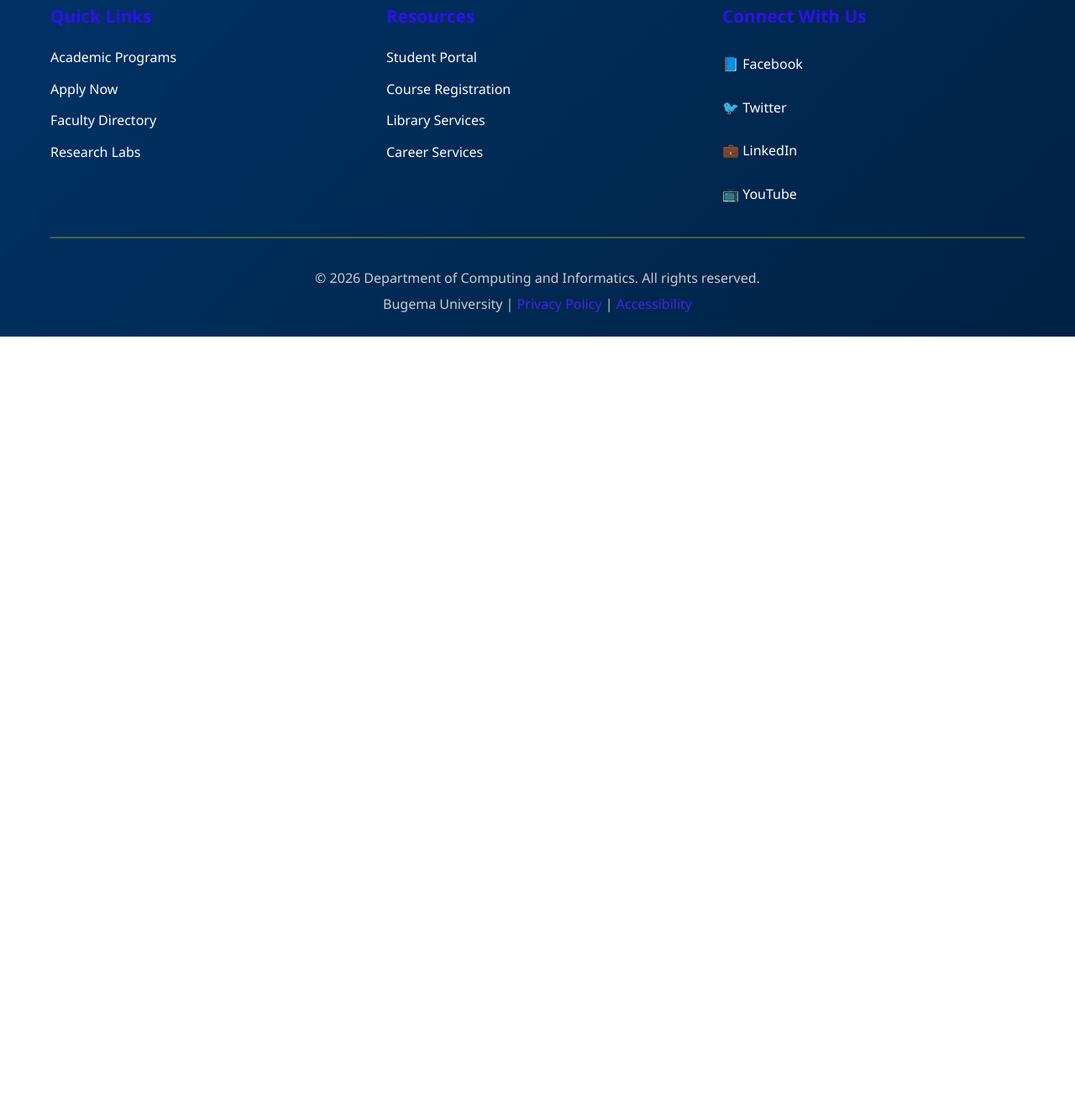
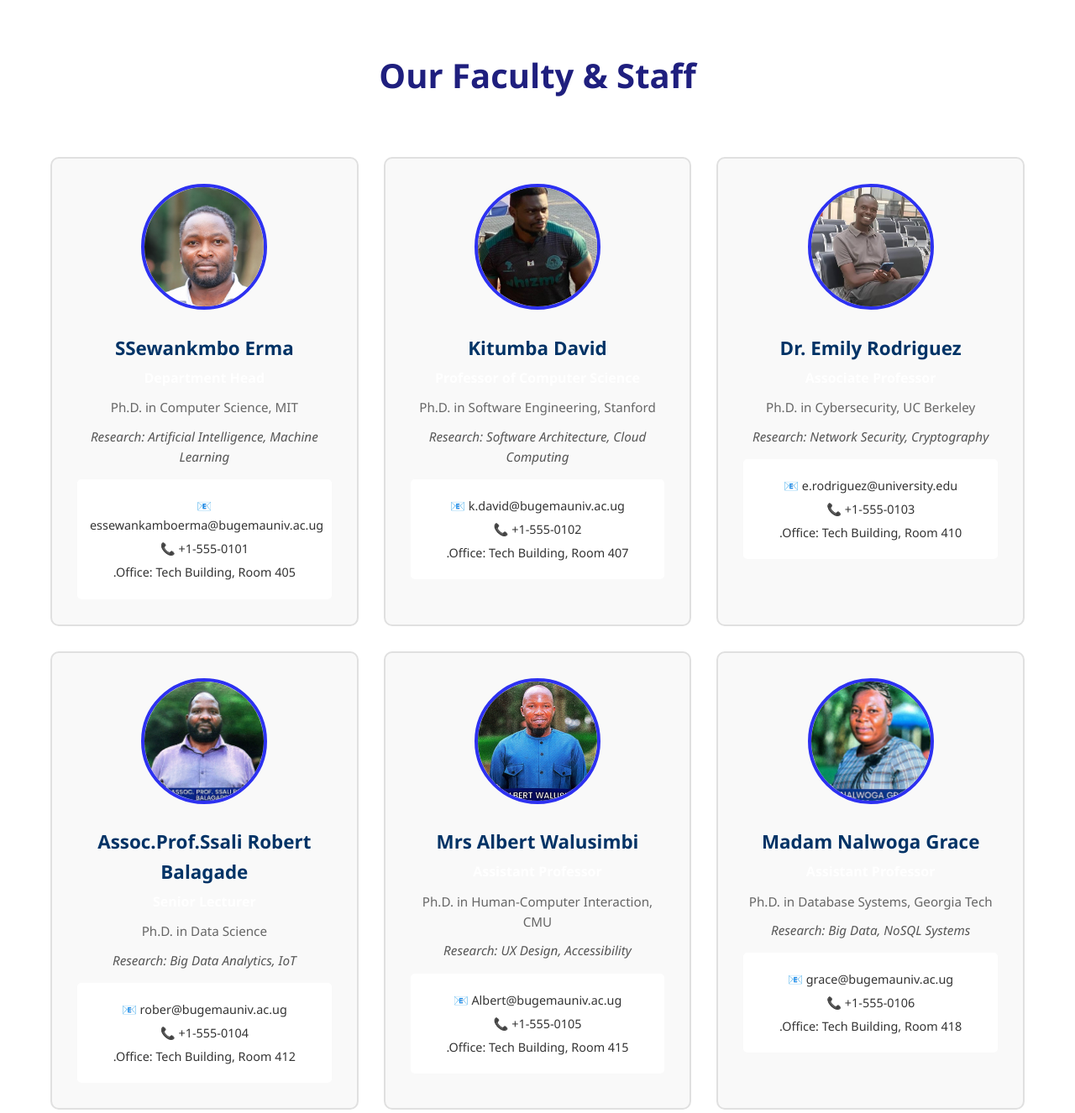
Before and after one commit to Daniellakyusa/Department_website-, a plain HTML site: page about.html in a window 1280 px wide. Shown: the part 1327-2653 px from the top of the page at 84% size. Before the commit the page ends 1728 px from the top, so only its background shows below. Drawn offline with Linux system fonts and the light colour scheme.

Commit message:
Update about.html

```diff
--- a/about.html
+++ b/about.html
@@ -22,7 +22,6 @@
                     <li><a href="home.html">Home</a></li>
                     <li><a href="about.html">About</a></li>
                     <li><a href="programs.html">Programs</a></li>
-                    <li><a href="staff.html">Staff</a></li>
                     <li><a href="research.html">Research</a></li>
                     <li><a href="admissions.html">Admissions</a></li>
                     <li><a href="timetable.html">Timetable</a></li>
@@ -34,6 +33,13 @@
             </nav>
         </div>
     </header>
+
+    <!-- Staff Header Image -->
+    <section class="staff-header">
+        <div class="container">
+            <img src="staff.jpg" alt="Department Staff" class="staff-header-image">
+        </div>
+    </section>
 
     <!-- About Section -->
     <section id="about" class="about-section">
@@ -83,6 +89,90 @@
         </div>
     </section>
 
+    <!-- Staff Section -->
+    <section id="staff" class="staff-section">
+        <div class="container">
+            <h2 class="section-title">Our Faculty & Staff</h2>
+            <div class="staff-grid">
+                <div class="staff-card">
+                    <img src="hod.jpg" alt="Dr. Sarah Johnson" class="staff-photo">
+                    <h3>SSewankmbo Erma</h3>
+                    <p class="position">Department Head</p>
+                    <p class="qualification">Ph.D. in Computer Science, MIT</p>
+                    <p class="research">Research: Artificial Intelligence, Machine Learning</p>
+                    <div class="contact-info">
+                        <p>📧 essewankamboerma@bugemauniv.ac.ug</p>
+                        <p>📞 +1-555-0101</p>
+                        <p>.Office: Tech Building, Room 405</p>
+                    </div>
+                </div>
+                <div class="staff-card">
+                    <img src="lecture.jpg" alt="Prof. Michael Chen" class="staff-photo">
+                    <h3>Kitumba David</h3>
+                    <p class="position">Professor of Computer Science</p>
+                    <p class="qualification">Ph.D. in Software Engineering, Stanford</p>
+                    <p class="research">Research: Software Architecture, Cloud Computing</p>
+                    <div class="contact-info">
+                        <p>📧 k.david@bugemauniv.ac.ug</p>
+                        <p>📞 +1-555-0102</p>
+                        <p>.Office: Tech Building, Room 407</p>
+                    </div>
+                </div>
+                <div class="staff-card">
+                    <img src="lecture2.jpg" alt="Dr. Emily Rodriguez" class="staff-photo">
+                    <h3>Dr. Emily Rodriguez</h3>
+                    <p class="position">Associate Professor</p>
+                    <p class="qualification">Ph.D. in Cybersecurity, UC Berkeley</p>
+                    <p class="research">Research: Network Security, Cryptography</p>
+                    <div class="contact-info">
+                        <p>📧 e.rodriguez@university.edu</p>
+                        <p>📞 +1-555-0103</p>
+                        <p>.Office: Tech Building, Room 410</p>
+                    </div>
+                </div>
+                <div class="staff-card">
+                    <img src="Robert.jpg" alt="Dr. James Kimani" class="staff-photo">
+                    <h3>Assoc.Prof.Ssali Robert Balagade</h3>
+                    <p class="position">Senior Lecturer</p>
+                    <p class="qualification">Ph.D. in Data Science</p>
+                    <p class="research">Research: Big Data Analytics, IoT</p>
+                    <div class="contact-info">
+                        <p>📧 rober@bugemauniv.ac.ug</p>
+                        <p>📞 +1-555-0104</p>
+                        <p>.Office: Tech Building, Room 412</p>
+                    </div>
+                </div>
+                <div class="staff-card">
+                    <img src="Albert.jpg" alt="Dr. Lisa Anderson" class="staff-photo">
+                    <h3>Mrs Albert Walusimbi</h3>
+                    <p class="position">Assistant Professor</p>
+                    <p class="qualification">Ph.D. in Human-Computer Interaction, CMU</p>
+                    <p class="research">Research: UX Design, Accessibility</p>
+                    <div class="contact-info">
+                        <p>📧 Albert@bugemauniv.ac.ug</p>
+                        <p>📞 +1-555-0105</p>
+                        <p>.Office: Tech Building, Room 415</p>
+                    </div>
+                </div>
+                <div class="staff-card">
+                    <img src="Grace.jpg" alt="Dr. Robert Taylor" class="staff-photo">
+                    <h3>Madam Nalwoga Grace</h3>
+                    <p class="position">Assistant Professor</p>
+                    <p class="qualification">Ph.D. in Database Systems, Georgia Tech</p>
+                    <p class="research">Research: Big Data, NoSQL Systems</p>
+                    <div class="contact-info">
+                        <p>📧 grace@bugemauniv.ac.ug</p>
+                        <p>📞 +1-555-0106</p>
+                        <p>.Office: Tech Building, Room 418</p>
+                    </div>
+                </div>
+            </div>
+        </div>
+    </section>
+
+    <!-- Administrative Staff -->
+
+
     <!-- Footer -->
     <footer class="footer">
         <div class="container">
@@ -92,16 +182,16 @@
                     <ul>
                         <li><a href="programs.html">Academic Programs</a></li>
                         <li><a href="admissions.html">Apply Now</a></li>
-                        <li><a href="staff.html">Faculty Directory</a></li>
+                        <li><a href="about.html">Faculty Directory</a></li>
                         <li><a href="research.html">Research Labs</a></li>
                     </ul>
                 </div>
-                <div class="footer-section">
+                 <div class="footer-section">
                     <h4>Resources</h4>
                     <ul>
-                        <li><a href="#">Student Portal</a></li>
-                        <li><a href="#">Course Registration</a></li>
-                        <li><a href="#">Library Services</a></li>
+                        <li><a href="https://erms.bugemauniv.ac.ug/student/login/">Student portal</a></li>
+                        <li><a href="https://elearning.bugemauniv.ac.ug/">E-Learning</a></li>
+                        <li><a href="https://lib.bugemauniv.ac.ug/">Library Services</a></li>
                         <li><a href="#">Career Services</a></li>
                     </ul>
                 </div>
```
